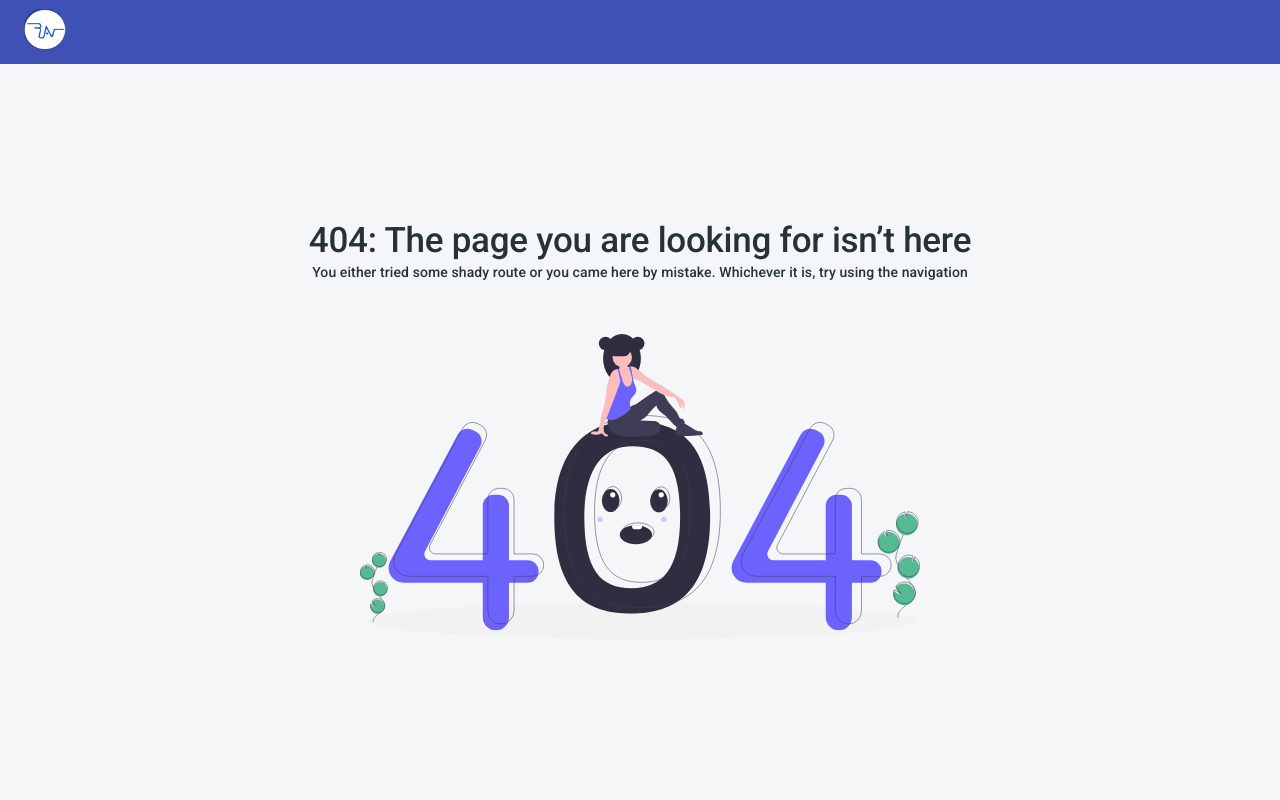
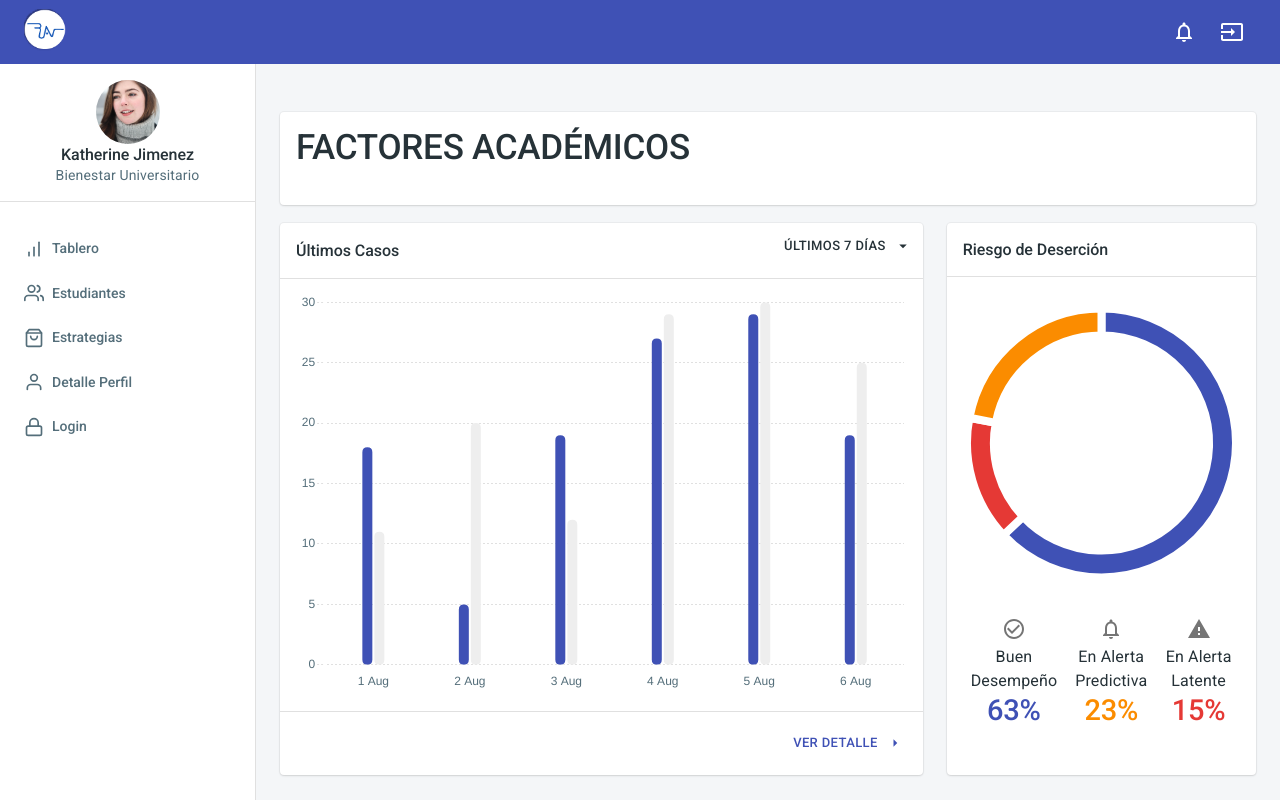
Before and after one commit to Dialcha/People-analytics-frontend, a React (Create React App) app: page /app/dashboard/academic in a window 1280 px wide. Before the commit this address led to /404. Built offline with nearby package versions, Linux system fonts and the light colour scheme.

Commit message:
Vista básica de materias individual

```diff
--- a/src/routes.js
+++ b/src/routes.js
@@ -10,6 +10,7 @@ import NotFoundView from 'src/views/errors/NotFoundView';
 import ProductListView from 'src/views/product/ProductListView';
 import RegisterView from 'src/views/auth/RegisterView';
 import SettingsView from 'src/views/settings/SettingsView';
+import Academic from 'src/views/reports/AcademicView';
 
 const routes = [
   {
@@ -19,6 +20,7 @@ const routes = [
       { path: 'account', element: <AccountView /> },
       { path: 'customers', element: <CustomerListView /> },
       { path: 'dashboard', element: <DashboardView /> },
+      { path: 'dashboard/academic', element: <Academic /> },
       { path: 'products', element: <ProductListView /> },
       { path: 'settings', element: <SettingsView /> },
       { path: '*', element: <Navigate to="/404" /> }
--- a/src/views/customer/CustomerListView/Toolbar.js
+++ b/src/views/customer/CustomerListView/Toolbar.js
@@ -51,7 +51,7 @@ const Toolbar = ({ className, ...rest }) => {
       <Box mt={3}>
         <Card>
           <CardContent>
-            <Box maxWidth={500}>
+            <Box maxWidth={800}>
               <TextField
                 fullWidth
                 InputProps={{
--- /dev/null
+++ b/src/views/reports/AcademicView/DistribucionMats.js
@@ -0,0 +1,150 @@
+import React from 'react';
+import clsx from 'clsx';
+import PropTypes from 'prop-types';
+import { Doughnut } from 'react-chartjs-2';
+import {
+  Box,
+  Card,
+  CardContent,
+  CardHeader,
+  Divider,
+  Typography,
+  colors,
+  makeStyles,
+  useTheme
+} from '@material-ui/core';
+import LaptopMacIcon from '@material-ui/icons/CheckCircleOutline';
+import PhoneIcon from '@material-ui/icons/NotificationsNone';
+import TabletIcon from '@material-ui/icons/Warning';
+
+const useStyles = makeStyles(() => ({
+  root: {
+    height: '100%'
+  }
+}));
+
+const DistribucionMats = ({ className, ...rest }) => {
+  const classes = useStyles();
+  const theme = useTheme();
+
+  const data = {
+    datasets: [
+      {
+        data: [63, 15, 22],
+        backgroundColor: [
+          colors.indigo[500],
+          colors.red[600],
+          colors.orange[600]
+        ],
+        borderWidth: 8,
+        borderColor: colors.common.white,
+        hoverBorderColor: colors.common.white
+      }
+    ],
+    labels: ['Ok', 'Atencion', 'Riesgo']
+  };
+
+  const options = {
+    animation: false,
+    cutoutPercentage: 80,
+    layout: { padding: 0 },
+    legend: {
+      display: false
+    },
+    maintainAspectRatio: false,
+    responsive: true,
+    tooltips: {
+      backgroundColor: theme.palette.background.default,
+      bodyFontColor: theme.palette.text.secondary,
+      borderColor: theme.palette.divider,
+      borderWidth: 1,
+      enabled: true,
+      footerFontColor: theme.palette.text.secondary,
+      intersect: false,
+      mode: 'index',
+      titleFontColor: theme.palette.text.primary
+    }
+  };
+
+  const devices = [
+    {
+      title: 'Buen Desempeño',
+      value: 63,
+      icon: LaptopMacIcon,
+      color: colors.indigo[500]
+    },
+    {
+      title: 'En Alerta Predictiva',
+      value: 23,
+      icon: PhoneIcon,
+      color: colors.orange[600]
+    },
+    {
+      title: 'En Alerta Latente',
+      value: 15,
+      icon: TabletIcon,
+      color: colors.red[600]
+    }
+
+  ];
+
+  return (
+    <Card
+      className={clsx(classes.root, className)}
+      {...rest}
+    >
+      <CardHeader title="Riesgo de Deserción" />
+      <Divider />
+      <CardContent>
+        <Box
+          height={300}
+          position="relative"
+        >
+          <Doughnut
+            data={data}
+            options={options}
+          />
+        </Box>
+        <Box
+          display="flex"
+          justifyContent="center"
+          mt={2}
+        >
+          {devices.map(({
+            color,
+            icon: Icon,
+            title,
+            value
+          }) => (
+            <Box
+              key={title}
+              p={1}
+              textAlign="center"
+            >
+              <Icon color="action" />
+              <Typography
+                color="textPrimary"
+                variant="body1"
+              >
+                {title}
+              </Typography>
+              <Typography
+                style={{ color }}
+                variant="h2"
+              >
+                {value}
+                %
+              </Typography>
+            </Box>
+          ))}
+        </Box>
+      </CardContent>
+    </Card>
+  );
+};
+
+DistribucionMats.propTypes = {
+  className: PropTypes.string
+};
+
+export default DistribucionMats;
--- /dev/null
+++ b/src/views/reports/AcademicView/GraficaMaterias.js
@@ -0,0 +1,150 @@
+import React from 'react';
+import clsx from 'clsx';
+import PropTypes from 'prop-types';
+import { Bar } from 'react-chartjs-2';
+import {
+  Box,
+  Button,
+  Card,
+  CardContent,
+  CardHeader,
+  Divider,
+  useTheme,
+  makeStyles,
+  colors
+} from '@material-ui/core';
+import ArrowDropDownIcon from '@material-ui/icons/ArrowDropDown';
+import ArrowRightIcon from '@material-ui/icons/ArrowRight';
+
+const useStyles = makeStyles(() => ({
+  root: {}
+}));
+
+const GraficaMaterias = ({ className, ...rest }) => {
+  const classes = useStyles();
+  const theme = useTheme();
+
+  const data = {
+    datasets: [
+      {
+        backgroundColor: colors.indigo[500],
+        data: [18, 5, 19, 27, 29, 19, 20],
+        label: 'This year'
+      },
+      {
+        backgroundColor: colors.grey[200],
+        data: [11, 20, 12, 29, 30, 25, 13],
+        label: 'Last year'
+      }
+    ],
+    labels: ['1 Aug', '2 Aug', '3 Aug', '4 Aug', '5 Aug', '6 Aug']
+  };
+
+  const options = {
+    animation: false,
+    cornerRadius: 20,
+    layout: { padding: 0 },
+    legend: { display: false },
+    maintainAspectRatio: false,
+    responsive: true,
+    scales: {
+      xAxes: [
+        {
+          barThickness: 12,
+          maxBarThickness: 10,
+          barPercentage: 0.5,
+          categoryPercentage: 0.5,
+          ticks: {
+            fontColor: theme.palette.text.secondary
+          },
+          gridLines: {
+            display: false,
+            drawBorder: false
+          }
+        }
+      ],
+      yAxes: [
+        {
+          ticks: {
+            fontColor: theme.palette.text.secondary,
+            beginAtZero: true,
+            min: 0
+          },
+          gridLines: {
+            borderDash: [2],
+            borderDashOffset: [2],
+            color: theme.palette.divider,
+            drawBorder: false,
+            zeroLineBorderDash: [2],
+            zeroLineBorderDashOffset: [2],
+            zeroLineColor: theme.palette.divider
+          }
+        }
+      ]
+    },
+    tooltips: {
+      backgroundColor: theme.palette.background.default,
+      bodyFontColor: theme.palette.text.secondary,
+      borderColor: theme.palette.divider,
+      borderWidth: 1,
+      enabled: true,
+      footerFontColor: theme.palette.text.secondary,
+      intersect: false,
+      mode: 'index',
+      titleFontColor: theme.palette.text.primary
+    }
+  };
+
+  return (
+    <Card
+      className={clsx(classes.root, className)}
+      {...rest}
+    >
+      <CardHeader
+        action={(
+          <Button
+            endIcon={<ArrowDropDownIcon />}
+            size="small"
+            variant="text"
+          >
+            Últimos 7 días
+          </Button>
+        )}
+        title="Últimos Casos"
+      />
+      <Divider />
+      <CardContent>
+        <Box
+          height={400}
+          position="relative"
+        >
+          <Bar
+            data={data}
+            options={options}
+          />
+        </Box>
+      </CardContent>
+      <Divider />
+      <Box
+        display="flex"
+        justifyContent="flex-end"
+        p={2}
+      >
+        <Button
+          color="primary"
+          endIcon={<ArrowRightIcon />}
+          size="small"
+          variant="text"
+        >
+          Ver Detalle
+        </Button>
+      </Box>
+    </Card>
+  );
+};
+
+GraficaMaterias.propTypes = {
+  className: PropTypes.string
+};
+
+export default GraficaMaterias;
--- /dev/null
+++ b/src/views/reports/AcademicView/Toolbar.js
@@ -0,0 +1,46 @@
+import React from 'react';
+import PropTypes from 'prop-types';
+import clsx from 'clsx';
+import {
+  Box,
+  Card,
+  CardContent,
+  makeStyles,
+  Typography
+} from '@material-ui/core';
+import { Search as SearchIcon } from 'react-feather';
+
+const useStyles = makeStyles(theme => ({
+  root: {},
+  importButton: {
+    marginRight: theme.spacing(1)
+  },
+  exportButton: {
+    marginRight: theme.spacing(1)
+  }
+}));
+
+const Toolbar = ({ className, ...rest }) => {
+  const classes = useStyles();
+
+  return (
+    <div className={clsx(classes.root, className)} {...rest}>
+      <Box mt={3}>
+        <Card>
+          <CardContent>
+
+          <Typography
+              color="textPrimary"
+              gutterBottom
+              variant="h1"
+            >
+              FACTORES ACADÉMICOS
+            </Typography>
+          </CardContent>
+        </Card>
+      </Box>
+    </div>
+  );
+};
+
+export default Toolbar;
--- /dev/null
+++ b/src/views/reports/AcademicView/index.js
@@ -0,0 +1,52 @@
+import React from 'react';
+import { Container, Grid, makeStyles, Typography } from '@material-ui/core';
+import Page from 'src/components/Page';
+import Toolbar from './Toolbar';
+import GraficaMaterias from './GraficaMaterias';
+import DistribucionMats from './DistribucionMats';
+
+const useStyles = makeStyles(theme => ({
+  root: {
+    backgroundColor: theme.palette.background.dark,
+    minHeight: '100%',
+    paddingBottom: theme.spacing(3),
+    paddingTop: theme.spacing(3)
+  }
+}));
+
+const Academic = () => {
+  const classes = useStyles();
+
+  return (
+    <Page className={classes.root} title="Factores académicos">
+      <Container maxWidth={false}>
+        <Toolbar />
+      </Container>
+      <br />
+      <Container maxWidth={false}>
+        <Grid container spacing={3}>
+        <Grid
+            item
+            lg={8}
+            md={12}
+            xl={9}
+            xs={12}
+          >
+            <GraficaMaterias />
+          </Grid>
+          <Grid
+            item
+            lg={4}
+            md={6}
+            xl={3}
+            xs={12}
+          >
+            <DistribucionMats />
+          </Grid>
+        </Grid>
+      </Container>
+    </Page>
+  );
+};
+
+export default Academic;
--- a/src/views/reports/DashboardView/index.js
+++ b/src/views/reports/DashboardView/index.js
@@ -4,6 +4,7 @@ import {
   Grid,
   makeStyles
 } from '@material-ui/core';
+import { Link } from 'react-router-dom';
 import Page from 'src/components/Page';
 import Budget from './Budget';
 import LatestOrders from './LatestOrders';
@@ -43,7 +44,7 @@ const Dashboard = () => {
             xl={3}
             xs={12}
           >
-            <Budget />
+            <Link to="academic"><Budget /></Link>
           </Grid>
           <Grid
             item
```
